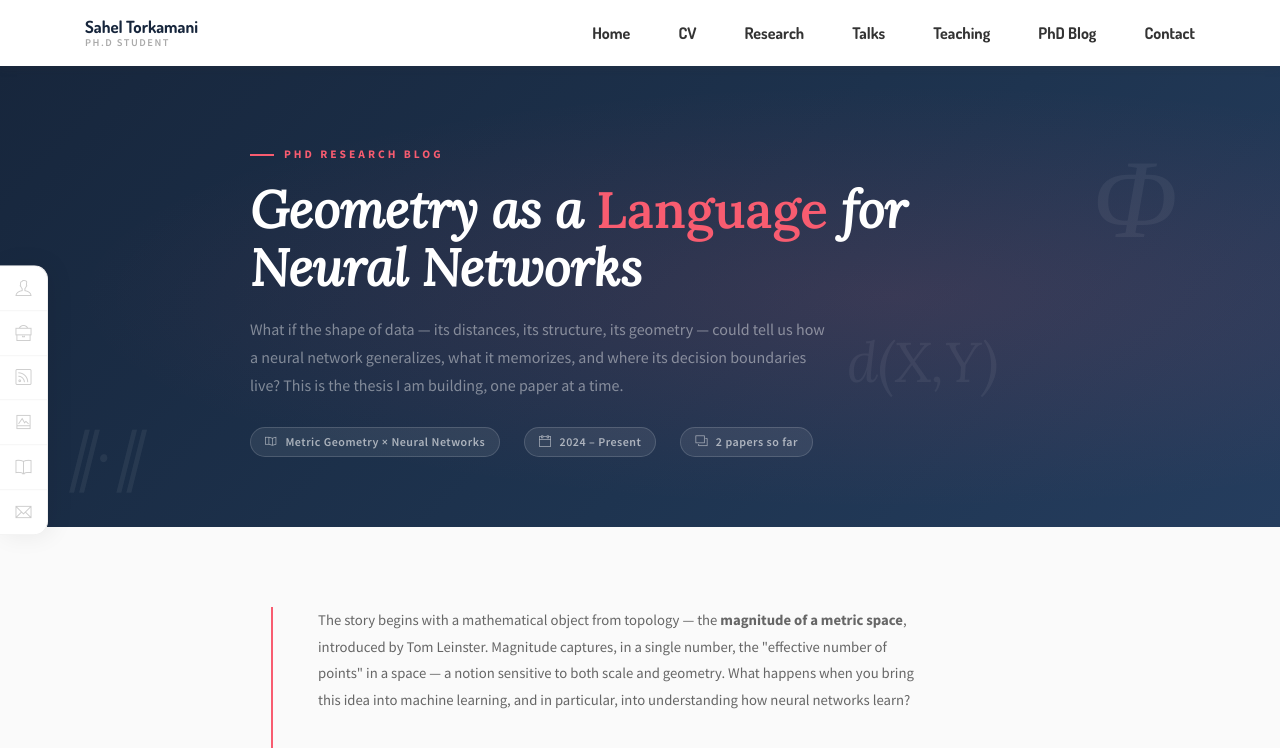
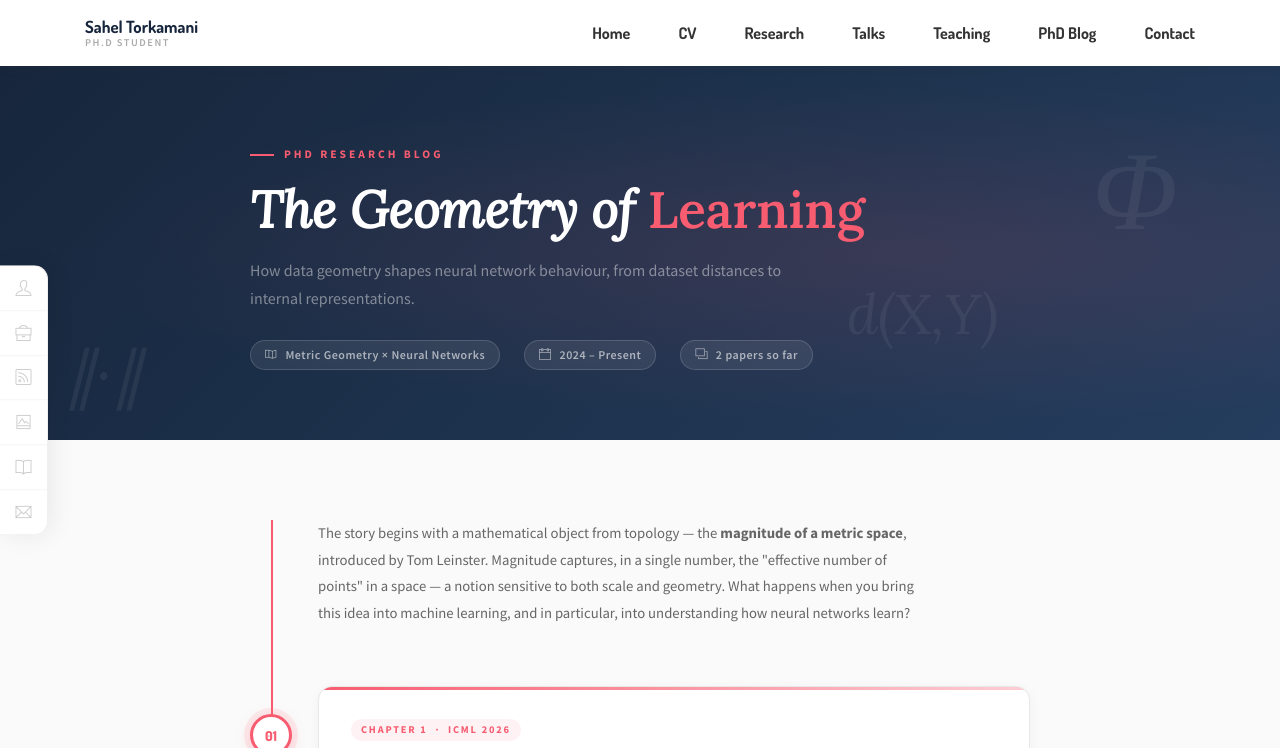
Before and after one commit to saheltorkamani/saheltorkamani.github.io, a website: page phd-blog.html in a window 1280 px wide. Shown: the top 748 px of the page. Drawn offline with Linux system fonts and the light colour scheme.

Commit message:
Revise blog title and subtitle for clarity
Updated the blog title and subtitle to reflect a focus on learning and data geometry.

```diff
--- a/phd-blog.html
+++ b/phd-blog.html
@@ -416,9 +416,9 @@
         <span class="math-deco d3">d(X,Y)</span>
         <div class="blog-header-inner">
             <div class="blog-header-eyebrow">PhD Research Blog</div>
-            <h1>Geometry as a <em>Language</em> for Neural Networks</h1>
+            <h1>The Geometry of <em>Learning</em></h1>
             <p class="blog-header-subtitle">
-                What if the shape of data — its distances, its structure, its geometry — could tell us how a neural network generalizes, what it memorizes, and where its decision boundaries live? This is the thesis I am building, one paper at a time.
+                How data geometry shapes neural network behaviour, from dataset distances to internal representations.
             </p>
             <div class="blog-header-meta">
                 <span class="blog-meta-pill"><i class="ti-map" style="margin-right:5px;"></i> Metric Geometry × Neural Networks</span>
```
